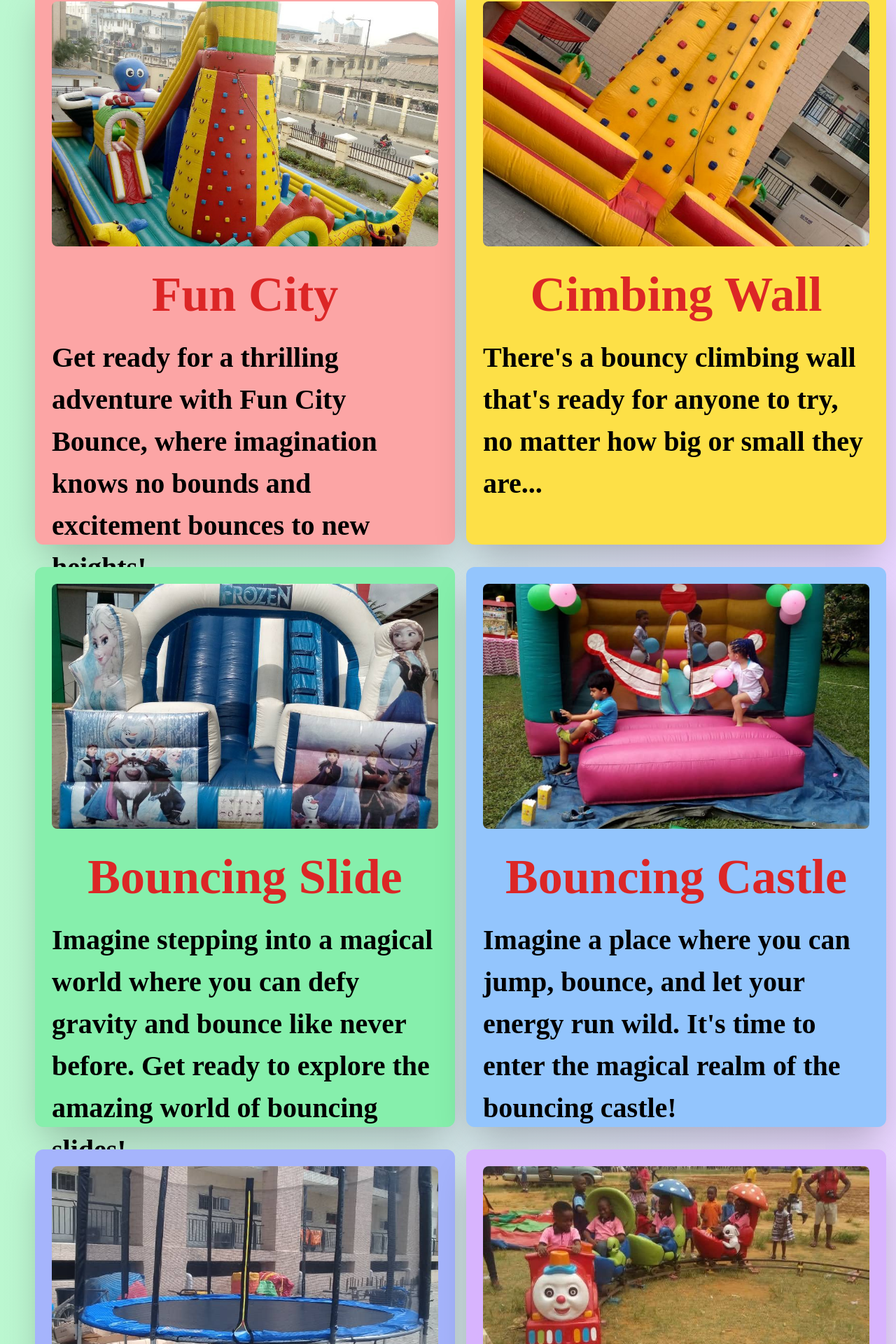
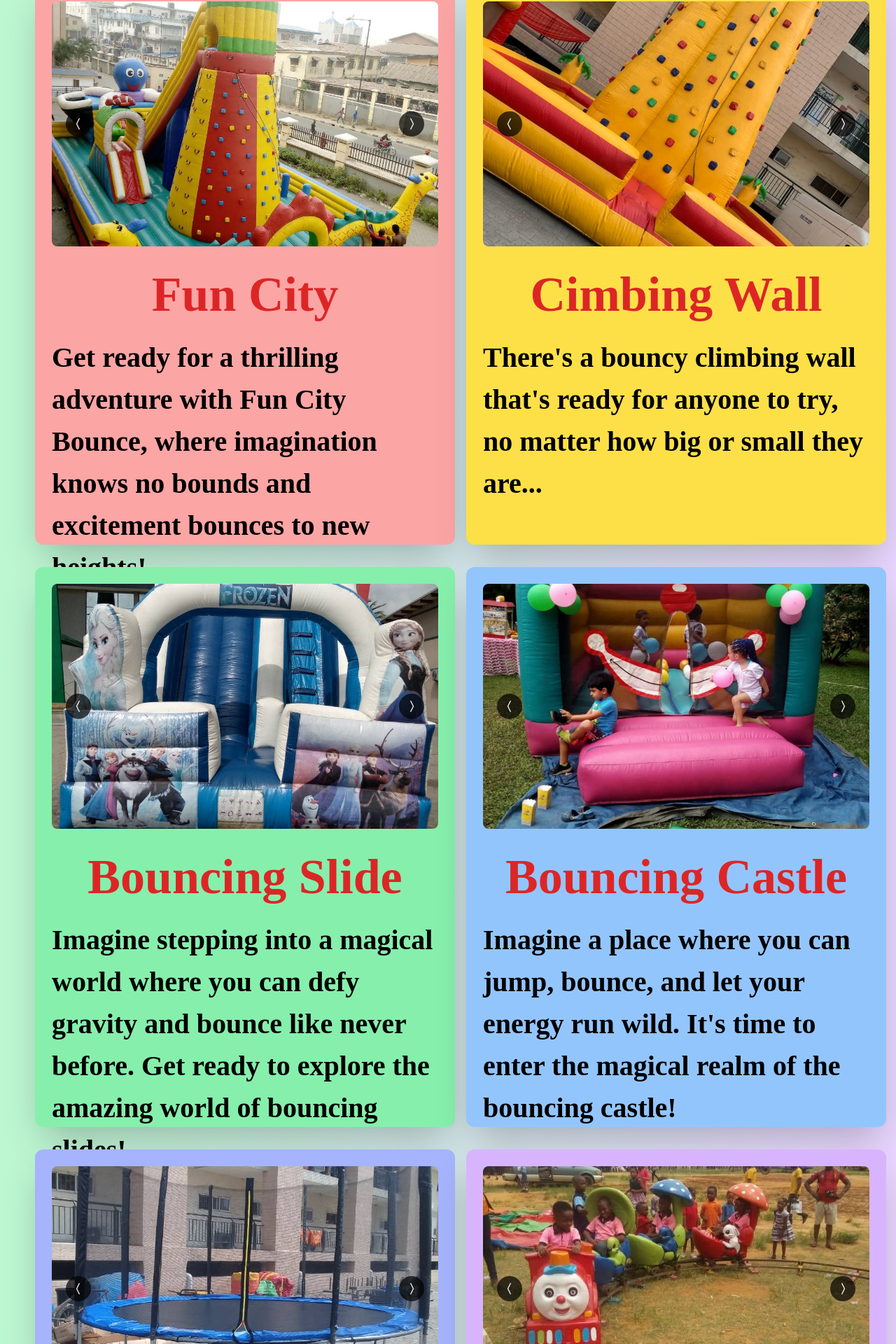
Before and after one commit to badmus360/happy_face, a React (Vite) app: page / in a window 1280 px wide. Shown: the part 1095-3015 px from the top of the page at 70% size. Built offline with nearby package versions, Linux system fonts and the light colour scheme; a web font is replaced by a local one.

Commit message:
in relative to the former commit, I adjusted the direction keys of the images display

```diff
--- a/src/components/Activities.jsx
+++ b/src/components/Activities.jsx
@@ -368,11 +368,11 @@ const Activities = () => {
                   }} className='rounded-lg'
                 ></div>
 
-                <div className='hidden group-hover:block absolute top-[50%] z-30 -translate-x-0 translate-y-[-50%] left-5 text-2xl rounded-full p-2 bg-black/20 text-white cursor-pointer'>
-                  <BsChevronCompactLeft onClick={prevSlide} size={8} />
+                <div className='group-hover:block absolute top-[50%] z-30 -translate-x-0 translate-y-[-50%] left-5 text-2xl rounded-full p-2 bg-black/70 text-white cursor-pointer'>
+                  <BsChevronCompactLeft onClick={prevSlide} size={20} />
                 </div>
-                <div className='hidden group-hover:block absolute top-[50%] z-30 -translate-x-0 translate-y-[-50%] right-5 text-2xl rounded-full p-2 bg-black/20 text-white cursor-pointer'>
-                  <BsChevronCompactRight onClick={nextSlide} size={8} />
+                <div className='group-hover:block absolute top-[50%] z-30 -translate-x-0 translate-y-[-50%] right-5 text-2xl rounded-full p-2 bg-black/70 text-white cursor-pointer'>
+                  <BsChevronCompactRight onClick={nextSlide} size={20} />
                 </div>
             </div>
 
@@ -395,11 +395,11 @@ const Activities = () => {
                   }} className='rounded-lg'
                 ></div>
 
-                <div className='hidden group-hover:block absolute top-[50%] z-30 -translate-x-0 translate-y-[-50%] left-5 text-2xl rounded-full p-2 bg-black/20 text-white cursor-pointer'>
-                  <BsChevronCompactLeft onClick={prevSlide2} size={8} />
+                <div className='group-hover:block absolute top-[50%] z-30 -translate-x-0 translate-y-[-50%] left-5 text-2xl rounded-full p-2 bg-black/70 text-white cursor-pointer'>
+                  <BsChevronCompactLeft onClick={prevSlide2} size={20} />
                 </div>
-                <div className='hidden group-hover:block absolute top-[50%] z-30 -translate-x-0 translate-y-[-50%] right-5 text-2xl rounded-full p-2 bg-black/20 text-white cursor-pointer'>
-                  <BsChevronCompactRight onClick={nextSlide2} size={8} />
+                <div className='group-hover:block absolute top-[50%] z-30 -translate-x-0 translate-y-[-50%] right-5 text-2xl rounded-full p-2 bg-black/70 text-white cursor-pointer'>
+                  <BsChevronCompactRight onClick={nextSlide2} size={20} />
                 </div>
             </div>
 
@@ -422,11 +422,11 @@ const Activities = () => {
                   }} className='rounded-lg'
                 ></div>
 
-                <div className='hidden group-hover:block absolute top-[50%] z-30 -translate-x-0 translate-y-[-50%] left-5 text-2xl rounded-full p-2 bg-black/20 text-white cursor-pointer'>
-                  <BsChevronCompactLeft onClick={prevSlide3} size={8} />
+                <div className='group-hover:block absolute top-[50%] z-30 -translate-x-0 translate-y-[-50%] left-5 text-2xl rounded-full p-2 bg-black/70 text-white cursor-pointer'>
+                  <BsChevronCompactLeft onClick={prevSlide3} size={20} />
                 </div>
-                <div className='hidden group-hover:block absolute top-[50%] z-30 -translate-x-0 translate-y-[-50%] right-5 text-2xl rounded-full p-2 bg-black/20 text-white cursor-pointer'>
-                  <BsChevronCompactRight onClick={nextSlide3} size={8} />
+                <div className='group-hover:block absolute top-[50%] z-30 -translate-x-0 translate-y-[-50%] right-5 text-2xl rounded-full p-2 bg-black/70 text-white cursor-pointer'>
+                  <BsChevronCompactRight onClick={nextSlide3} size={20} />
                 </div>
             </div>
 
@@ -450,11 +450,11 @@ const Activities = () => {
                   }} className='rounded-lg'
                 ></div>
 
-                <div className='hidden group-hover:block absolute top-[50%] z-30 -translate-x-0 translate-y-[-50%] left-5 text-2xl rounded-full p-2 bg-black/20 text-white cursor-pointer'>
-                  <BsChevronCompactLeft onClick={prevSlide4} size={8} />
+                <div className='group-hover:block absolute top-[50%] z-30 -translate-x-0 translate-y-[-50%] left-5 text-2xl rounded-full p-2 bg-black/70 text-white cursor-pointer'>
+                  <BsChevronCompactLeft onClick={prevSlide4} size={20} />
                 </div>
-                <div className='hidden group-hover:block absolute top-[50%] z-30 -translate-x-0 translate-y-[-50%] right-5 text-2xl rounded-full p-2 bg-black/20 text-white cursor-pointer'>
-                  <BsChevronCompactRight onClick={nextSlide4} size={8} />
+                <div className='group-hover:block absolute top-[50%] z-30 -translate-x-0 translate-y-[-50%] right-5 text-2xl rounded-full p-2 bg-black/70 text-white cursor-pointer'>
+                  <BsChevronCompactRight onClick={nextSlide4} size={20} />
                 </div>
             </div>
 
@@ -478,11 +478,11 @@ const Activities = () => {
                   }} className='rounded-lg'
                 ></div>
 
-                <div className='hidden group-hover:block absolute top-[50%] z-30 -translate-x-0 translate-y-[-50%] left-5 text-2xl rounded-full p-2 bg-black/20 text-white cursor-pointer'>
-                  <BsChevronCompactLeft onClick={prevSlide5} size={8} />
+                <div className='group-hover:block absolute top-[50%] z-30 -translate-x-0 translate-y-[-50%] left-5 text-2xl rounded-full p-2 bg-black/70 text-white cursor-pointer'>
+                  <BsChevronCompactLeft onClick={prevSlide5} size={20} />
                 </div>
-                <div className='hidden group-hover:block absolute top-[50%] z-30 -translate-x-0 translate-y-[-50%] right-5 text-2xl rounded-full p-2 bg-black/20 text-white cursor-pointer'>
-                  <BsChevronCompactRight onClick={nextSlide5} size={8} />
+                <div className='group-hover:block absolute top-[50%] z-30 -translate-x-0 translate-y-[-50%] right-5 text-2xl rounded-full p-2 bg-black/70 text-white cursor-pointer'>
+                  <BsChevronCompactRight onClick={nextSlide5} size={20} />
                 </div>
             </div>
 
@@ -506,11 +506,11 @@ const Activities = () => {
                   }} className='rounded-lg'
                 ></div>
 
-                <div className='hidden group-hover:block absolute top-[50%] z-30 -translate-x-0 translate-y-[-50%] left-5 text-2xl rounded-full p-2 bg-black/20 text-white cursor-pointer'>
-                  <BsChevronCompactLeft onClick={prevSlide6} size={8} />
+                <div className='group-hover:block absolute top-[50%] z-30 -translate-x-0 translate-y-[-50%] left-5 text-2xl rounded-full p-2 bg-black/70 text-white cursor-pointer'>
+                  <BsChevronCompactLeft onClick={prevSlide6} size={20} />
                 </div>
-                <div className='hidden group-hover:block absolute top-[50%] z-30 -translate-x-0 translate-y-[-50%] right-5 text-2xl rounded-full p-2 bg-black/20 text-white cursor-pointer'>
-                  <BsChevronCompactRight onClick={nextSlide6} size={8} />
+                <div className='group-hover:block absolute top-[50%] z-30 -translate-x-0 translate-y-[-50%] right-5 text-2xl rounded-full p-2 bg-black/70 text-white cursor-pointer'>
+                  <BsChevronCompactRight onClick={nextSlide6} size={20} />
                 </div>
             </div>
 
@@ -534,11 +534,11 @@ const Activities = () => {
                   }} className='rounded-lg'
                 ></div>
 
-                <div className='hidden group-hover:block absolute top-[50%] z-30 -translate-x-0 translate-y-[-50%] left-5 text-2xl rounded-full p-2 bg-black/20 text-white cursor-pointer'>
-                  <BsChevronCompactLeft onClick={prevSlide7} size={8} />
+                <div className='group-hover:block absolute top-[50%] z-30 -translate-x-0 translate-y-[-50%] left-5 text-2xl rounded-full p-2 bg-black/70 text-white cursor-pointer'>
+                  <BsChevronCompactLeft onClick={prevSlide7} size={20} />
                 </div>
-                <div className='hidden group-hover:block absolute top-[50%] z-30 -translate-x-0 translate-y-[-50%] right-5 text-2xl rounded-full p-2 bg-black/20 text-white cursor-pointer'>
-                  <BsChevronCompactRight onClick={nextSlide7} size={8} />
+                <div className='group-hover:block absolute top-[50%] z-30 -translate-x-0 translate-y-[-50%] right-5 text-2xl rounded-full p-2 bg-black/70 text-white cursor-pointer'>
+                  <BsChevronCompactRight onClick={nextSlide7} size={20} />
                 </div>
             </div>
 
@@ -562,11 +562,11 @@ const Activities = () => {
                   }} className='rounded-lg'
                 ></div>
 
-                <div className='hidden group-hover:block absolute top-[50%] z-30 -translate-x-0 translate-y-[-50%] left-5 text-2xl rounded-full p-2 bg-black/20 text-white cursor-pointer'>
-                  <BsChevronCompactLeft onClick={prevSlide8} size={8} />
+                <div className='group-hover:block absolute top-[50%] z-30 -translate-x-0 translate-y-[-50%] left-5 text-2xl rounded-full p-2 bg-black/70 text-white cursor-pointer'>
+                  <BsChevronCompactLeft onClick={prevSlide8} size={20} />
                 </div>
-                <div className='hidden group-hover:block absolute top-[50%] z-30 -translate-x-0 translate-y-[-50%] right-5 text-2xl rounded-full p-2 bg-black/20 text-white cursor-pointer'>
-                  <BsChevronCompactRight onClick={nextSlide8} size={8} />
+                <div className='group-hover:block absolute top-[50%] z-30 -translate-x-0 translate-y-[-50%] right-5 text-2xl rounded-full p-2 bg-black/70 text-white cursor-pointer'>
+                  <BsChevronCompactRight onClick={nextSlide8} size={20} />
                 </div>
             </div>
 
@@ -590,11 +590,11 @@ const Activities = () => {
                   }} className='rounded-lg'
                 ></div>
 
-                <div className='hidden group-hover:block absolute top-[50%] z-30 -translate-x-0 translate-y-[-50%] left-5 text-2xl rounded-full p-2 bg-black/20 text-white cursor-pointer'>
-                  <BsChevronCompactLeft onClick={prevSlide9} size={8} />
+                <div className='group-hover:block absolute top-[50%] z-30 -translate-x-0 translate-y-[-50%] left-5 text-2xl rounded-full p-2 bg-black/70 text-white cursor-pointer'>
+                  <BsChevronCompactLeft onClick={prevSlide9} size={20} />
                 </div>
-                <div className='hidden group-hover:block absolute top-[50%] z-30 -translate-x-0 translate-y-[-50%] right-5 text-2xl rounded-full p-2 bg-black/20 text-white cursor-pointer'>
-                  <BsChevronCompactRight onClick={nextSlide9} size={8} />
+                <div className='group-hover:block absolute top-[50%] z-30 -translate-x-0 translate-y-[-50%] right-5 text-2xl rounded-full p-2 bg-black/70 text-white cursor-pointer'>
+                  <BsChevronCompactRight onClick={nextSlide9} size={20} />
                 </div>
             </div>
 
```
